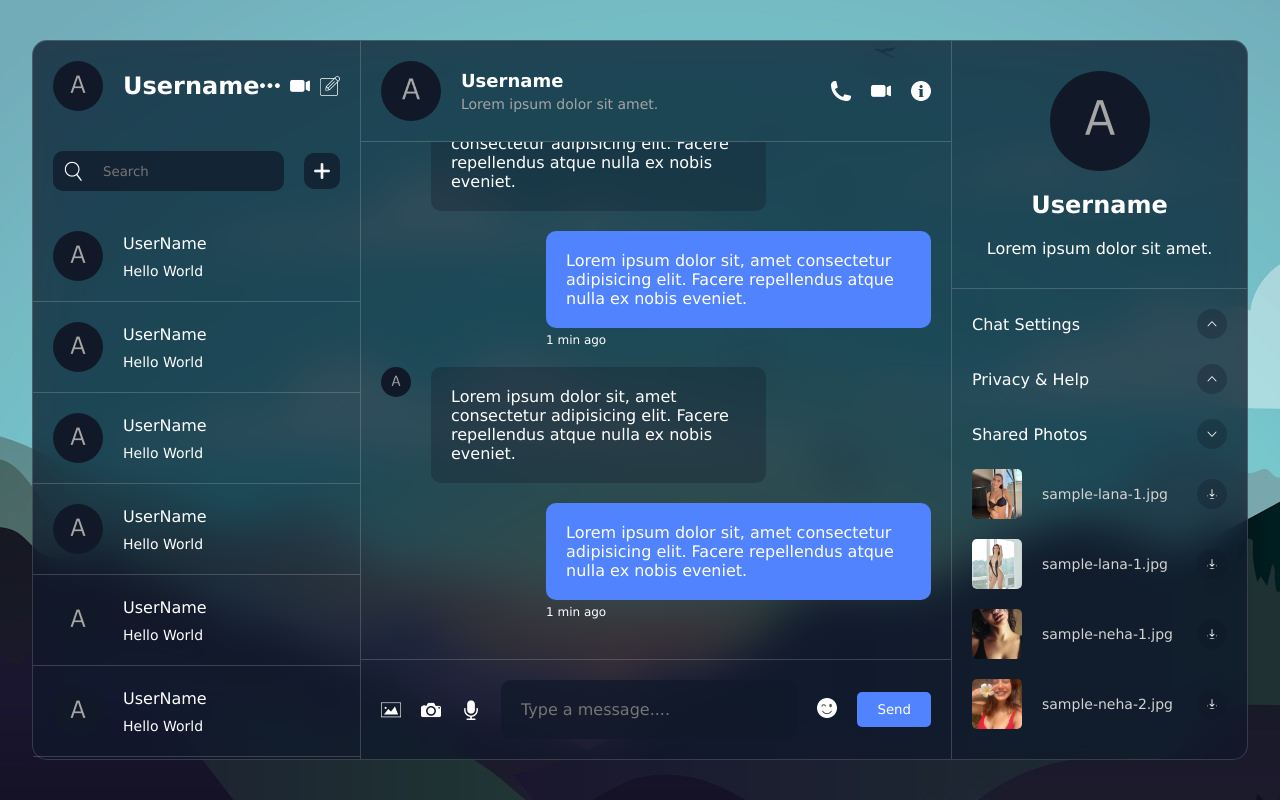
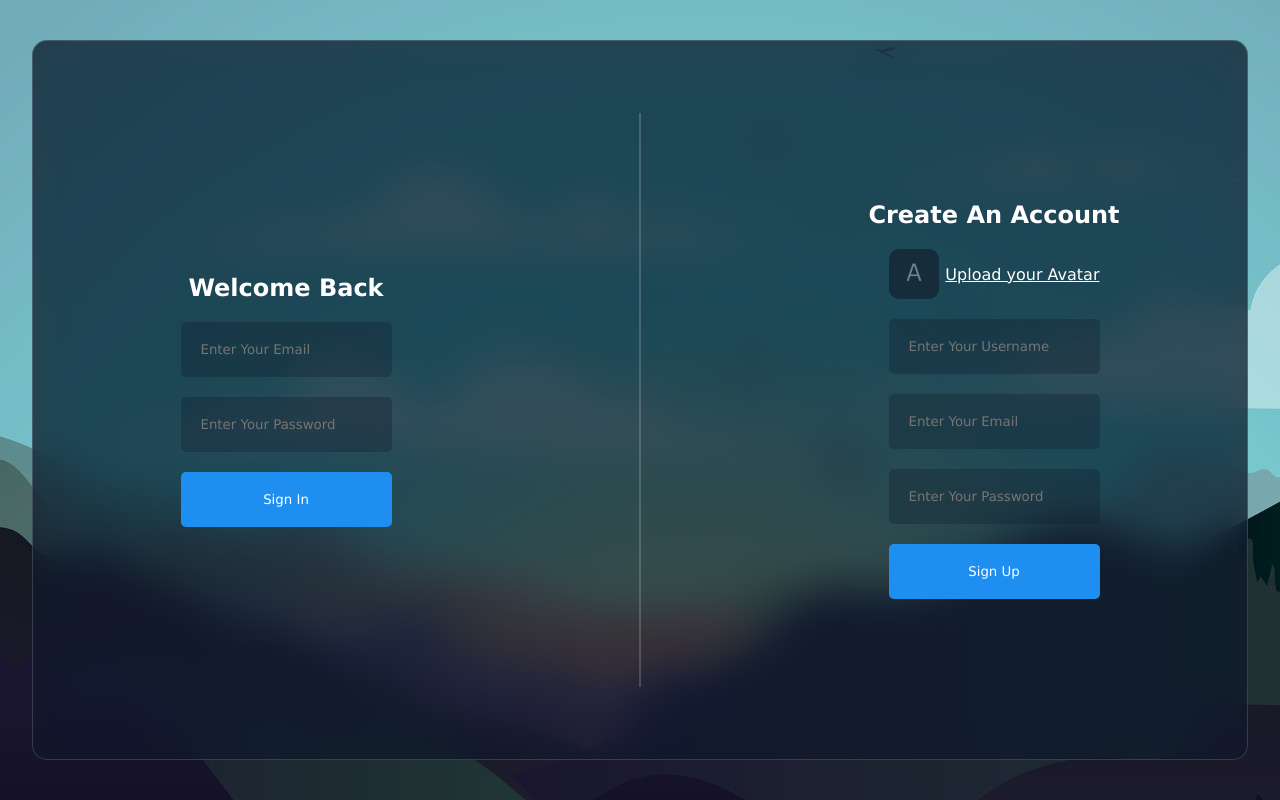
Before and after one commit to Mizaan-hub/Mera-Chat, a React (Vite) app: page / in a window 1280 px wide. Built offline with nearby package versions, Linux system fonts and the light colour scheme.

Commit message:
Created and updated Login in component

```diff
--- a/src/App.jsx
+++ b/src/App.jsx
@@ -1,14 +1,25 @@
 import Chat from "./components/chat/chat"
 import Detail from "./components/detail/detail"
 import List from "./components/list/list"
+import Login from "./components/login/login"
 
 
 const App = () => {
+
+  const user = false
+
   return (
     <div className='container'>
-      <List/>
-      <Chat/>
-      <Detail/>
+      {
+        user ? (
+          <>
+          <List/>
+        <Chat/>
+        <Detail/>
+          </>
+        ):(
+          <Login/>
+        )}
     </div>
   )
 }
--- /dev/null
+++ b/src/components/login/login.jsx
@@ -0,0 +1,49 @@
+import { useState } from 'react'
+import './login.scss'
+
+function Login (){
+
+    const [avatar,setAvatar] = useState({
+        file:null,
+        url:""
+    })
+
+    const handleAvatar = e => {
+        if (e.target.files[0]) {
+            setAvatar({
+                file:e.target.files[0],
+                url:URL.createObjectURL(e.target.files[0])
+            })
+        }
+    }
+
+    return(
+        <div className='Login'>
+            <div className="item">
+                <h2>Welcome Back</h2>
+                <form action="">
+                    <input type="email" name="email" placeholder="Enter Your Email" id="" />
+                    <input type="password" name="password" placeholder="Enter Your Password" id="" />
+                    <button>Sign In</button>
+                </form>
+            </div>
+            <div className="separator"></div>
+            <div className="item">
+            <h2>Create An Account</h2>
+                <form action="">
+                    <label htmlFor="file">
+                        <img src={avatar.url || '/public/avatar.png'} alt="" />
+                        Upload your Avatar</label>
+                    <input type="file" name="" id="file"
+                    style={{display:"none"}}
+                    onChange={handleAvatar}/>
+                    <input type="text" name="username" placeholder="Enter Your Username" id="" />
+                    <input type="email" name="email" placeholder="Enter Your Email" id="" />
+                    <input type="password" name="password" placeholder="Enter Your Password" id="" />
+                    <button>Sign Up</button>
+                </form>
+            </div>
+        </div>
+    )
+}
+export default Login
--- /dev/null
+++ b/src/components/login/login.scss
@@ -0,0 +1,67 @@
+.Login{
+    width: 100%;
+    height: 100%;
+    display: flex;
+    align-items: center;
+    gap: 100px;
+
+    .item{
+        flex: 1;
+        display: flex;
+        align-items: center;
+        flex-direction: column;
+        gap: 20px;
+
+        form{
+            display: flex;
+            flex-direction: column;
+            align-items: center;
+            justify-content: center;
+            gap: 20px;
+
+            input{
+                padding: 20px;
+                background-color: var(--chat-bg-color-dim);
+                color: whitesmoke;
+                border-radius: 5px;
+            }
+
+            label{
+                width: 100%;
+                display: flex;
+                align-items: center;
+                justify-content: space-between;
+                cursor: pointer;
+                text-decoration: underline;
+
+                img{
+                    width: 50px;
+                    height: 50px;
+                    border-radius: 10px;
+                    object-fit: cover;
+                    opacity: 0.6;
+                }
+            }
+
+            button{
+                width: 100%;
+                padding: 20px;
+                background-color: var(--login-btn);
+                color: white;
+                border-radius: 5px;
+                cursor: pointer;
+                font-weight: 500;
+
+                &:hover{
+                    scale: 1.05;
+                }
+            }
+        }
+    }
+
+    .separator{
+        height: 80%;
+        width: 2px;
+        background-color: var(--border-color);
+    }
+}
--- a/src/index.scss
+++ b/src/index.scss
@@ -17,9 +17,11 @@
   --chat-bg-color-dim: rgba(17,25,40,0.3);
   --chat-light-white : rgba(255,255,255,0.155);
   --trans: all 500ms ease;
+  --border-color: #dddddd35;
   --border-color-1 : 1px solid #dddddd35;
   --soft-gray: #a5a5a5;
   --btn-color: #5183fe;
+  --login-btn: #1f8ef1;
   --color-danger: rgba(230,74,105, 0.500);
   --color-danger-dark: rgba(235, 60, 100, 0.8);
 }
```
